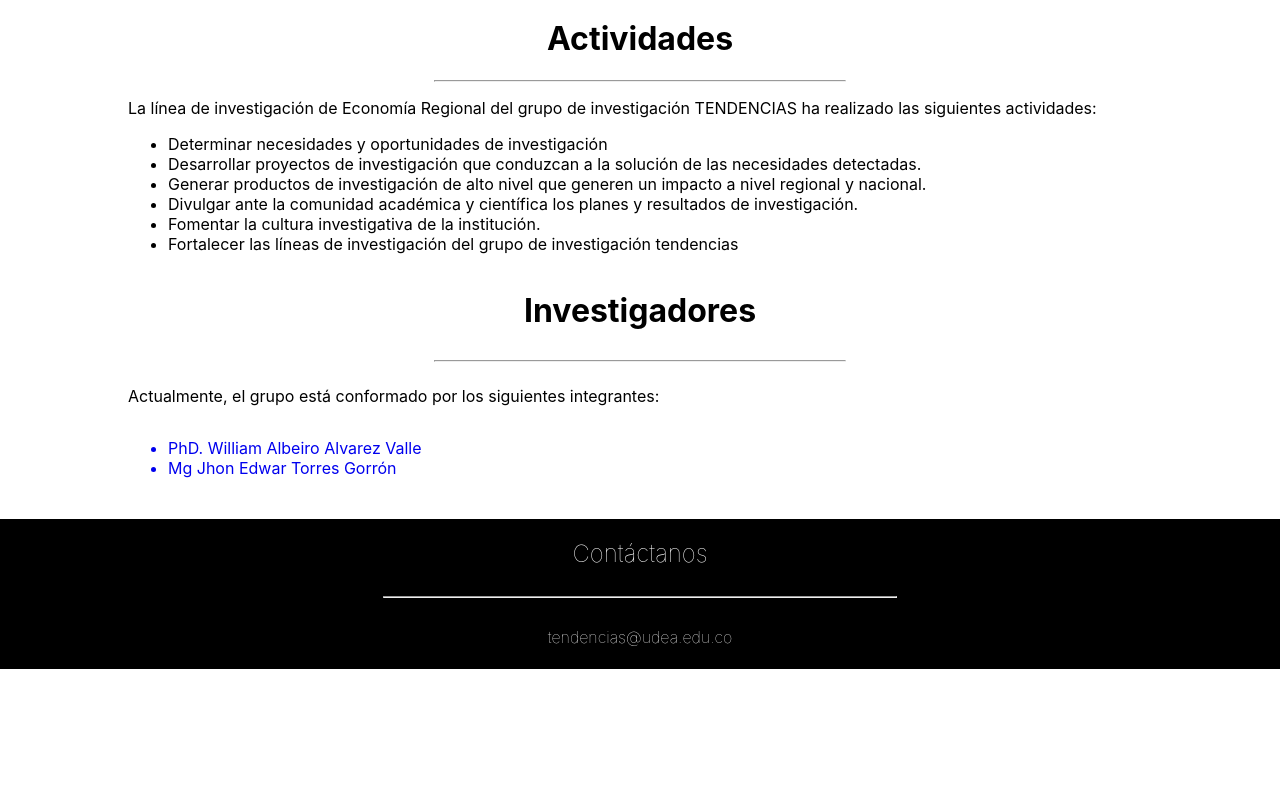
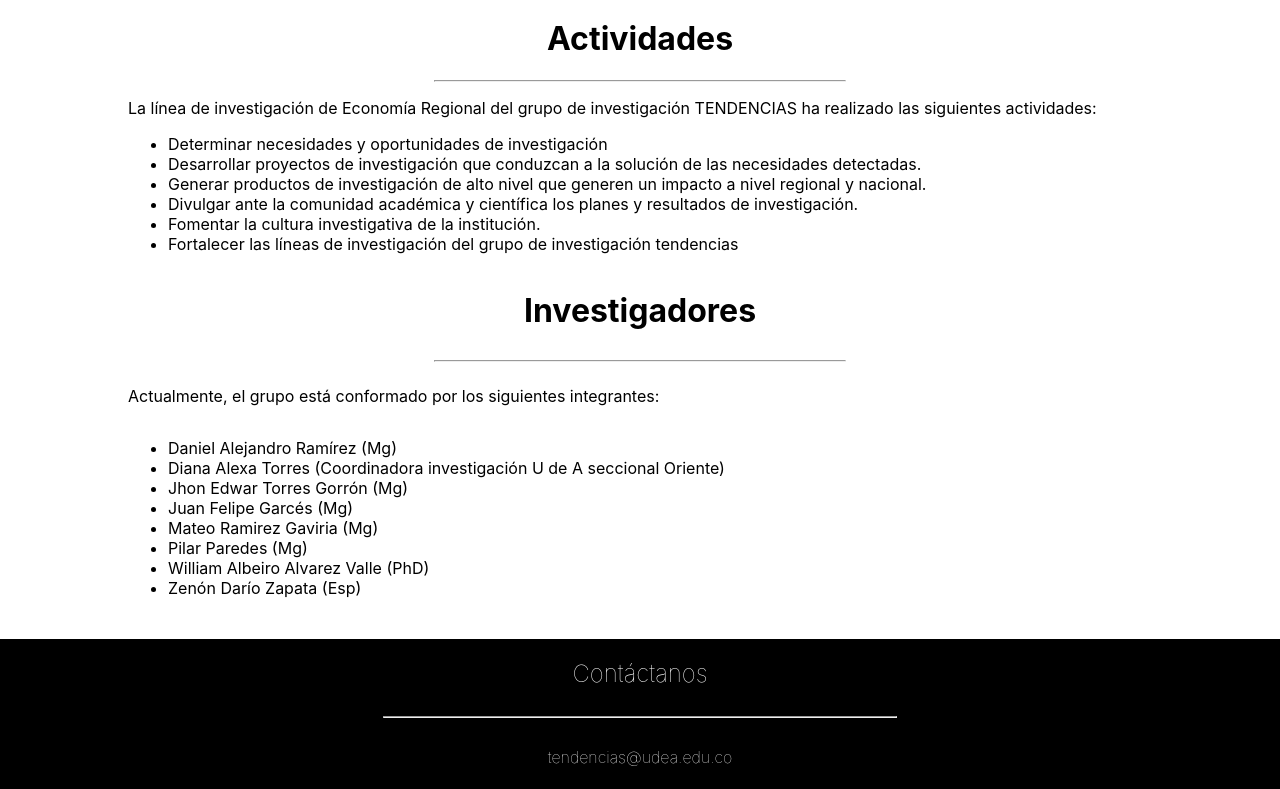
Before and after one commit to williz519/tendencias, a React (Create React App) app: page / in a window 1280 px wide. Shown: the part 1234-2023 px from the top of the page. Before the commit the page ends 1903 px from the top, so only its background shows below. Built offline with nearby package versions, Linux system fonts and the light colour scheme.

Commit message:
modificación indices

```diff
--- a/src/components/Details/Details.jsx
+++ b/src/components/Details/Details.jsx
@@ -3,7 +3,7 @@ import NavBar from "../NavBar/NavBar";
 import Footer from "../footer/footer";
 import S from "./Detail.module.css";
 import { useLocation } from "react-router-dom";
-import * as Lista from "./invest";
+import * as Lista2 from "./invest";
 import { useState, useEffect } from "react";
 
 const Details = () => {
@@ -14,7 +14,8 @@ const Details = () => {
 
   useEffect(() => {
     let index = location.pathname[location.pathname.length - 1];
-    setInfo(Lista[parseInt(index - 1)]);
+    let List = Lista2[parseInt(index)];
+    setInfo(List);
     setLoading(false);
   }, []);
 
@@ -34,7 +35,7 @@ const Details = () => {
             <h2>Proyectos</h2>
             <div>
               <ul>
-                {Info.projects.map((item) => (
+                {Info.projects?.map((item) => (
                   <li> {item} </li>
                 ))}
               </ul>
@@ -43,7 +44,7 @@ const Details = () => {
             <h2> Publicaciones </h2>
             <div>
               <ul>
-                {Info.publish.map((item) => (
+                {Info.publish?.map((item) => (
                   <li> {item} </li>
                 ))}
               </ul>
--- a/src/components/Details/invest.js
+++ b/src/components/Details/invest.js
@@ -1,7 +1,7 @@
-module.exports = [
+let Lista = [
   {
     id: 1,
-    name: "PhD. William Albeiro Alvarez Valle",
+    name: "William Albeiro Alvarez Valle (PhD)",
     projects: [
       "Investigador, Mercado Laboral en el Oriente Antioqueño, Universidad de Antioquia - UCO, 2021",
       "Investigador, Mercado Laboral en el Oriente Antioqueño, Universidad de Antioquia - UCO, 2019.",
@@ -21,8 +21,8 @@ module.exports = [
   },
 
   {
-    id: 1,
-    name: "Mg Jhon Edwar Torres Gorrón",
+    id: 2,
+    name: "Jhon Edwar Torres Gorrón (Mg)",
     projects: [
       "Asesor - Proyecto Observatorio para la inserción laboral y fortalecimiento de la empleabilidad en países de la Alianza del Pacífico Emple-AP.",
       "Investigador – Proyecto modelos macroeconométricos para la estimación de los agregados económicos, Grupo de macroeconomía aplicada.",
@@ -44,4 +44,59 @@ module.exports = [
       "Ojeda-Joya, J. & Torres, J. Posición externa de largo plazo y tipo de cambio real de equilibrio en Colombia. Lecturas de economía, 77, 9-52 (2012).",
     ],
   },
+
+  {
+    id: 3,
+    name: "Zenón Darío Zapata (Esp)",
+    projects: [],
+    publish: [],
+  },
+
+  {
+    id: 4,
+    name: "Juan Felipe Garcés (Mg)",
+    projects: [],
+    publish: [],
+  },
+
+  {
+    id: 5,
+    name: "Pilar Paredes (Mg)",
+    projects: [],
+    publish: [],
+  },
+
+  {
+    id: 6,
+    name: "Daniel Alejandro Ramírez (Mg)",
+    publish: [],
+    projects: [],
+  },
+
+  {
+    id: 7,
+    name: "Mateo Ramirez Gaviria (Mg)",
+    publish: [],
+    projects: [],
+  },
+
+  {
+    id: 8,
+    name: "Diana Alexa Torres (Coordinadora investigación U de A seccional Oriente)",
+    publish: [],
+    projects: [],
+  },
 ];
+
+const Ordering = (a, b) => {
+  if (a.name < b.name) {
+    return -1;
+  } else if (a.name > b.name) {
+    return 1;
+  } else {
+    return 0;
+  }
+};
+
+let Lista2 = Lista.sort(Ordering);
+module.exports = Lista2;
--- a/src/components/invesitgadores/investigadores.jsx
+++ b/src/components/invesitgadores/investigadores.jsx
@@ -1,15 +1,16 @@
 import React from "react";
 import S from "./investigadores.module.css";
-import { Link } from "react-router-dom";
+import { NavLink } from "react-router-dom";
 import { useState, useEffect } from "react";
-import * as Lista from "../Details/invest";
+import * as Lista2 from "../Details/invest";
+console.log(Lista2);
 
 const Investigadores = () => {
   const [invest, setInvest] = useState([]);
   const [loading, setLoading] = useState(true);
 
   useEffect(() => {
-    setInvest(Lista);
+    setInvest(Lista2);
     setLoading(false);
   }, []);
 
@@ -28,10 +29,16 @@ const Investigadores = () => {
 
           <div className={S.list}>
             <ul>
-              {invest.map((item) => (
-                <Link to={`/Detail/${item.id}`} className={S.Link}>
+              {invest.map((item, id) => (
+                <NavLink
+                  to={`/Detail/${id}`}
+                  style={({ isActive }) => ({
+                    color: isActive ? "green" : "black",
+                    textDecoration: isActive ? "none" : "none",
+                  })}
+                >
                   <li>{item.name}</li>
-                </Link>
+                </NavLink>
               ))}
             </ul>
           </div>
--- a/src/components/invesitgadores/investigadores.module.css
+++ b/src/components/invesitgadores/investigadores.module.css
@@ -38,6 +38,7 @@
 .list Link{
     text-decoration: none;
     text-decoration-line: none ;
+    color: black;
 }
 
 .list h3{
@@ -47,5 +48,4 @@
 
 .Link{
     text-decoration: none;
-
 }
```
